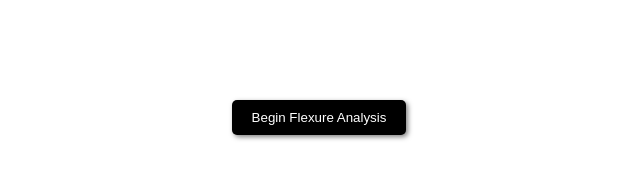
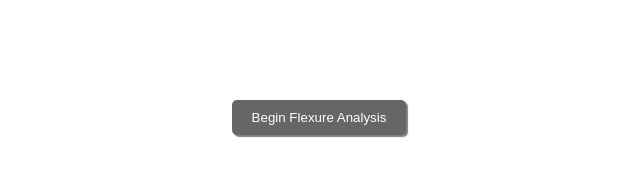
Before and after one commit to AmnaxKhan/Ctrl-Alt-Del, a plain HTML site: page front_end/index3.html in a window 1280 px wide. In both pictures the pointer is over the button "Begin Flexure Analysis". Shown: the whole page, without its empty margins (321-961 px from the left). Drawn offline with Linux system fonts and the light colour scheme.

Commit message:
Update index3.html

```diff
--- a/front_end/index3.html
+++ b/front_end/index3.html
@@ -13,11 +13,14 @@
     .button {
         background-color: black;
         color: white;
-        box-shadow: 2px 2px 5px rgba(0, 0, 0, 0.5); /* Adds a shadow effect */
+        box-shadow: 2px 2px 1px rgba(0, 0, 0, 0.5); /* Adds a shadow effect */
         border: none; /* Removes the default button border */
         padding: 10px 20px; /* Adds padding inside the button */
         border-radius: 5px; /* Rounds the corners of the button */
         cursor: pointer; /* Changes the cursor to a pointer on hover */
+    }
+    .button:hover {
+    background-color: #666; /* lighter gray color */
     }
 </style>
 </head>
```
